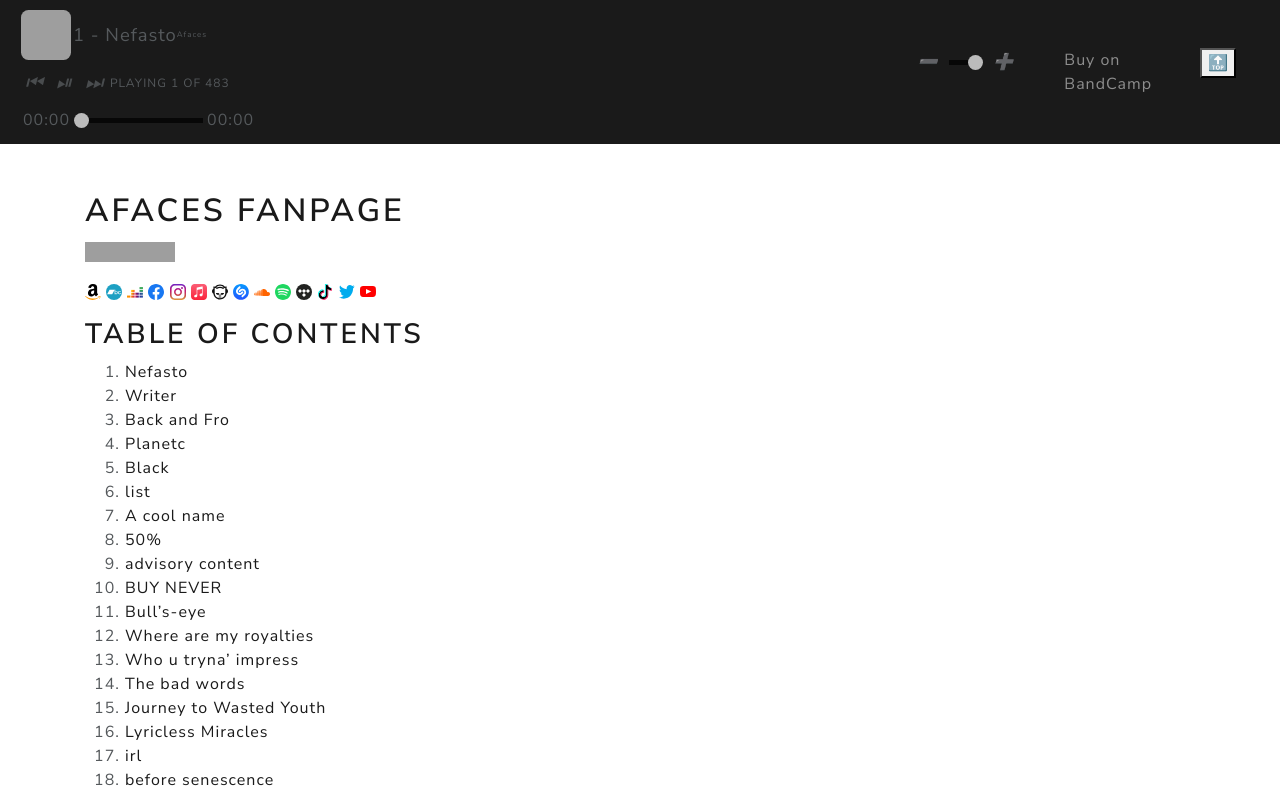
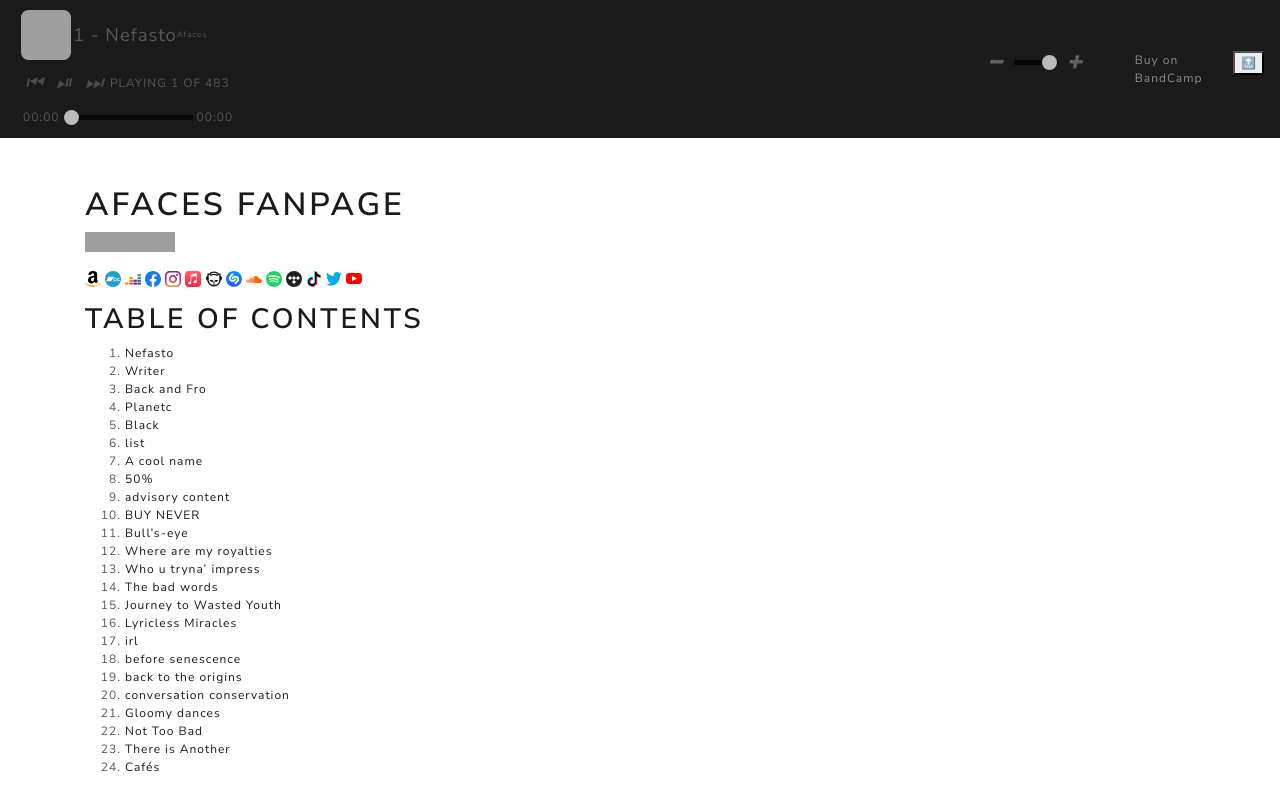
Before and after one commit to afaces/afaces.github.io, a Jekyll site: the page built from index.md, in a window 1280 px wide and 1400 px high. Shown: the top 793 px of the window. Built offline with Jekyll 4.4.1, drawn with Linux system fonts in a browser that asks for light colours; grey boxes are pictures that could not be loaded.

Commit message:
UPDATED: Changes on style to improve responsiveness

```diff
--- a/_sass/_bootstrap_customization.scss
+++ b/_sass/_bootstrap_customization.scss
@@ -19,7 +19,7 @@ span{font-size:1.25rem;}
 // Navbar
 .navbar {
   padding: 0.5rem 0.25rem;
-  flexwrap: nowrap;
+  flex-wrap: nowrap;
 }
 
 .navbar-toggler {
@@ -68,7 +68,7 @@ span{font-size:1.25rem;}
 }
 
 .nav-item {
-  margin-right: 2rem;
+  margin-right: 0.25rem;
 }
 
 // Buttons
@@ -121,6 +121,7 @@ span{font-size:1.25rem;}
 body {
   font-weight: 200;
   letter-spacing: 1px;
+  font-size: 0.75rem;
 }
 
 h1,
```
